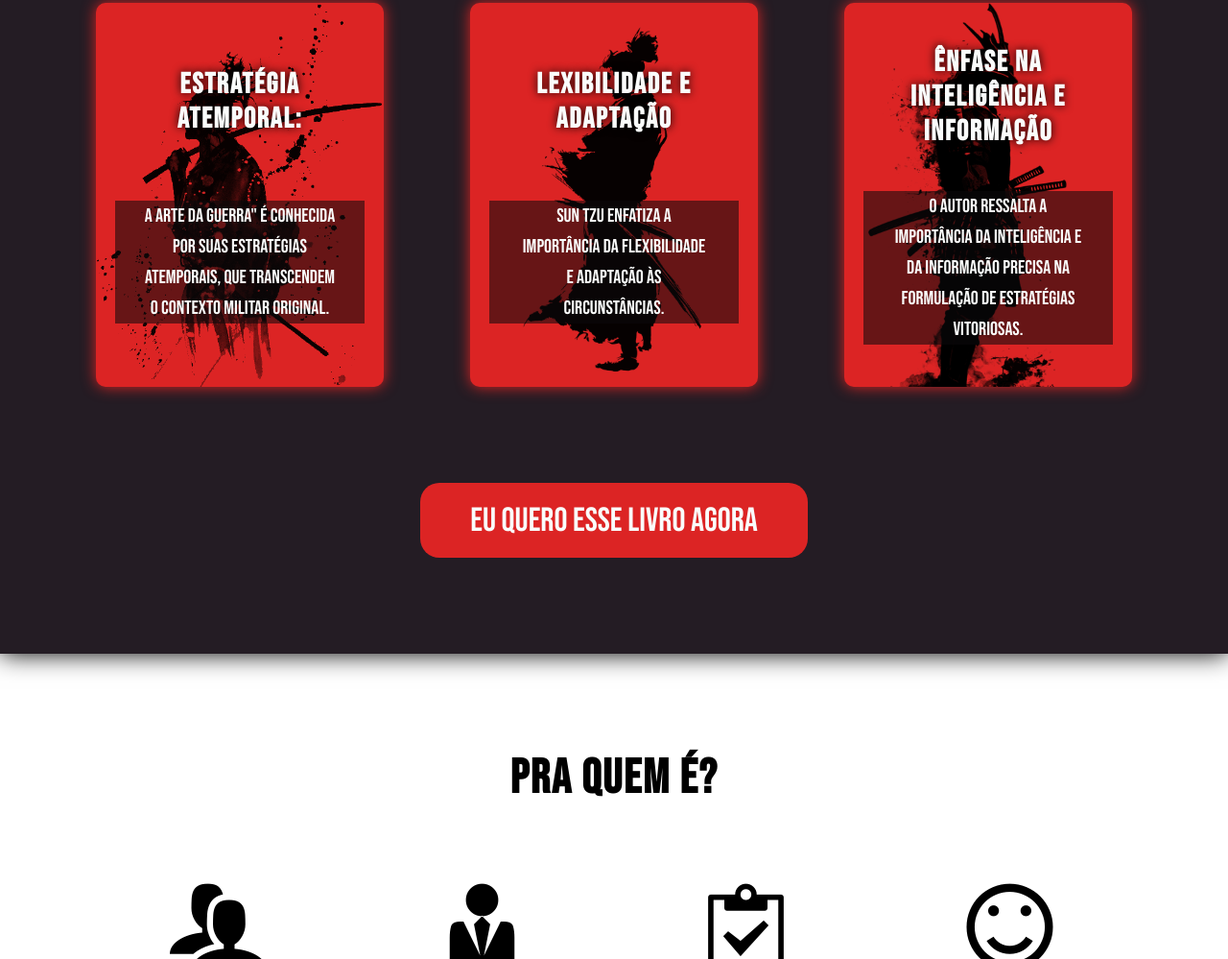
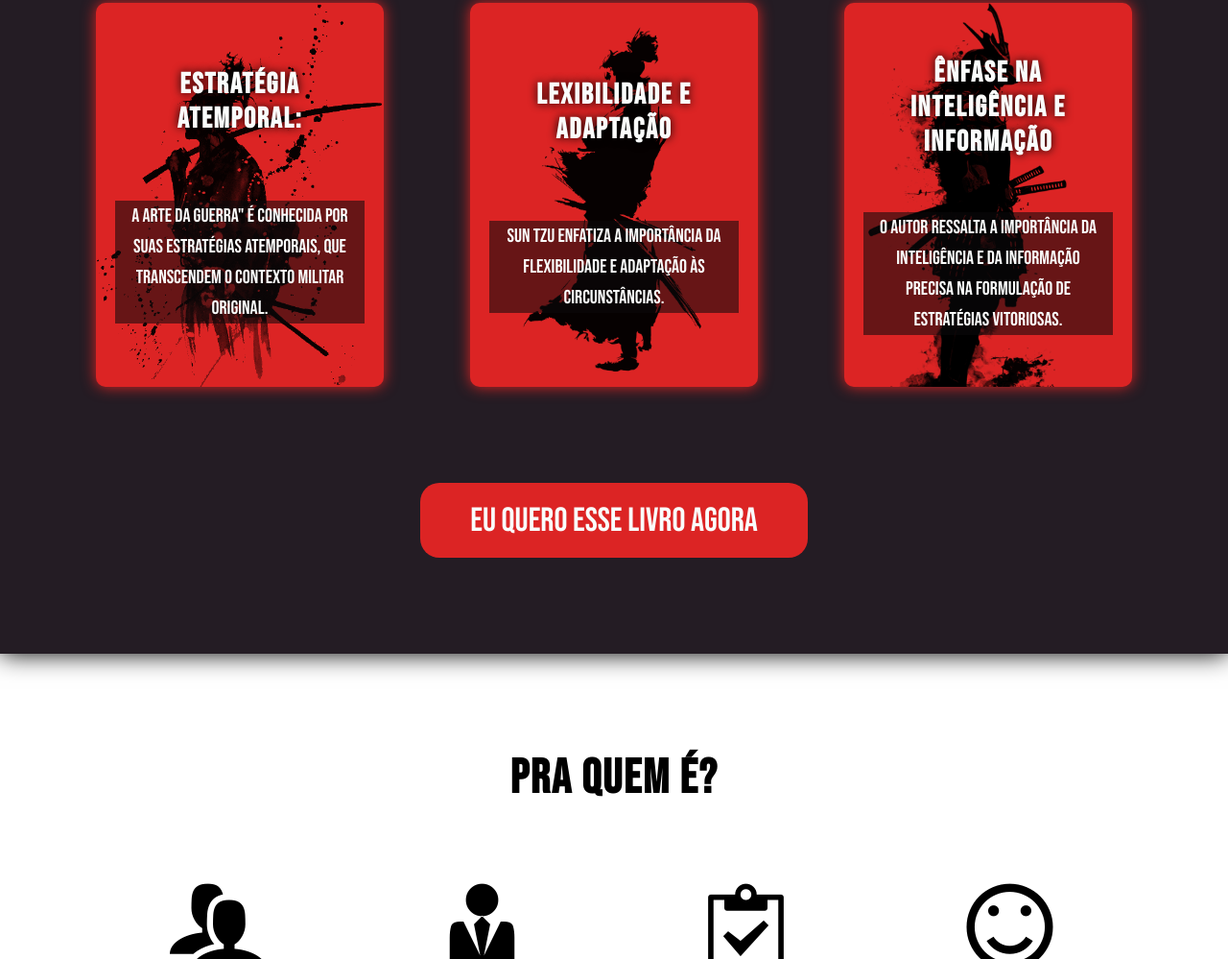
Before and after one commit to ArthurGourmet/A-arte-da-guerra, a plain HTML site: page index.html in a window 1280 px wide. Shown: the part 1278-2277 px from the top of the page at 96% size. Drawn offline with Linux system fonts and the light colour scheme; files whose address does not match are found by name.

Commit message:
alteraçoes

```diff
--- a/style/style.css
+++ b/style/style.css
@@ -245,7 +245,7 @@ h1,h2,h3{
 .item-sobre{
     background-color: var(--color-red-);
     border-radius: 10px;
-    padding: 0 2rem;
+    padding: 0 1rem;
     width:300px;
     height: 200px;
     display: flex;
@@ -268,8 +268,8 @@ h1,h2,h3{
 .item-sobre-text{
 
     color: var(--color-black-);
-    font-size: 1.8rem;
-    padding: 0 3rem;
+    font-size: 2rem;
+    padding: 0 1rem;
     line-height: 1.6;
 
 }
@@ -598,6 +598,9 @@ h1,h2,h3{
         justify-content: space-evenly;
         height: 40rem;
     }
+    .item-sobre{
+        padding: 0 2rem;
+    }
     .item-sobre-title{
         font-size: 3rem;
         text-shadow: 0px 0px 10px black;
```
